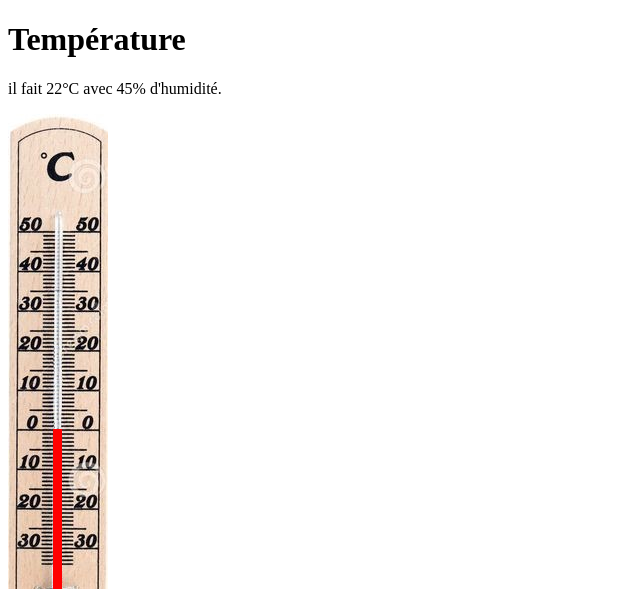
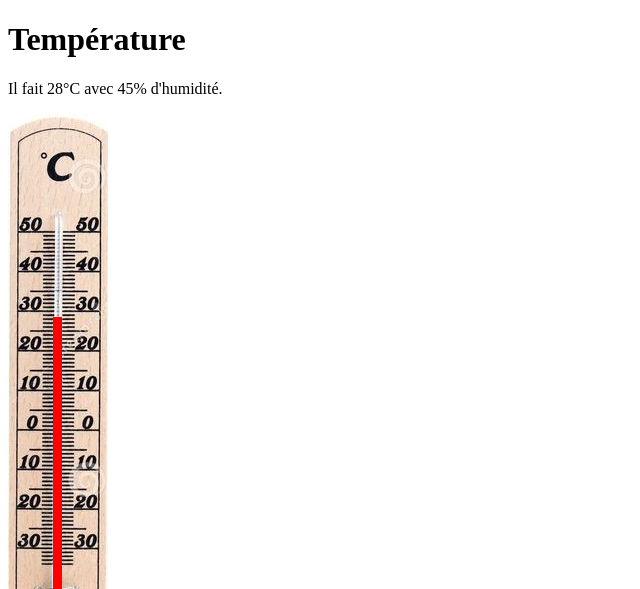
Before and after one commit to Coco424/DHT11, a PHP site: page / in a window 1280 px wide. Shown: the top 589 px of the page, without its empty margins (0-640 px from the left). Run offline with PHP 8.4, Linux system fonts and the light colour scheme.

Commit message:
mercure monte automatiquement avec changement data

```diff
--- a/data.txt
+++ b/data.txt
@@ -1 +1 @@
-{"temperature":"22","humidite":"45"}
+{"temperature":"28","humidite":"45"}
--- a/index.php
+++ b/index.php
@@ -11,11 +11,17 @@
 <?php
 $data = file_get_contents('data.txt');
 $json = json_decode($data);
+
+$bargraph_heigth = 161 + $json-> temperature * 4;
+$bargraph_top = 315 - $json-> temperature * 4;
 ?>
-<p>il fait <?php echo $json->temperature;?>°C avec <?php echo $json->humidite;?>% d'humidité.</p>
+<p>Il fait <?php echo $json->temperature;?>°C avec <?php echo $json->humidite;?>% d'humidité.</p>
 
 <div id="thermometer">
-  <div id="bargraph"></div>
+  <div id="bargraph" style="height: <?php echo $bargraph_heigth; ?>px; top: <?php echo $bargraph_top; ?>px;"></div>
+
+
+
 </div>
 </body>
 </html>
--- a/main.css
+++ b/main.css
@@ -8,9 +8,9 @@
 #bargraph {
   display: block;
   position: relative;
-  height: 161px;
+  /*height: 161px;*/
   width: 9px;
-  top: 315px;
+  /*top: 227px;*/
   left: 45px;
   background-color: red;
 }
```
